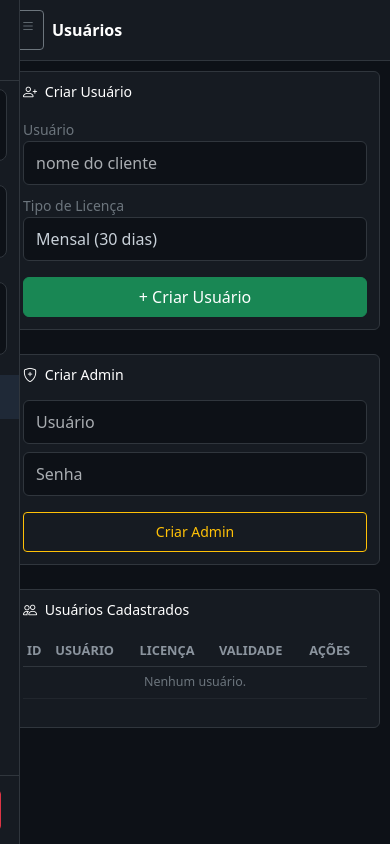
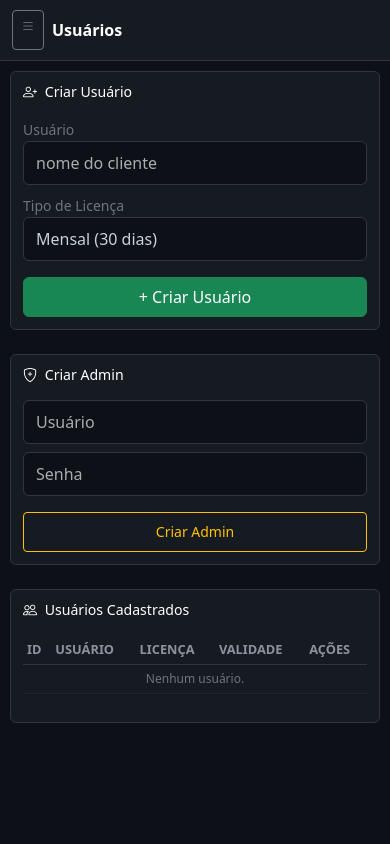
Before and after one commit to diaszzdev0/selfbot, a Flask app: page /admin in a window 390 px wide. Run offline with Flask 3, Linux system fonts and the light colour scheme; the visitor is signed in with stand-in values (Sample User, id 1).

Commit message:
fix layout admin mobile ios/android

```diff
--- a/templates/admin.html
+++ b/templates/admin.html
@@ -57,18 +57,23 @@
     .overlay.show { display: block; }
     @media (max-width: 768px) {
       :root { --sidebar-w: 0px; }
-      .sidebar { transform: translateX(-260px); width: 75vw; max-width: 280px; transition: transform .25s; }
+      .sidebar { transform: translateX(-280px); width: 80vw; max-width: 280px; transition: transform .25s; }
       .sidebar.open { transform: translateX(0); }
       .main { margin-left: 0; }
       .sidebar-toggle { display: inline-flex !important; }
       .content { padding: 10px; }
       .topbar { padding: 10px 12px; }
-      .table td, .table th { font-size: .78rem; padding: 6px 4px; }
+      .table td, .table th { font-size: .75rem; padding: 5px 4px; }
+      .table td .d-flex { flex-direction: column; gap: 4px !important; }
+      .table td .d-flex a, .table td .d-flex button { width: 100%; text-align: center; min-height: 36px; }
       .stat-box .num { font-size: 1.2rem; }
       h6 { font-size: .88rem; }
       .card.p-4 { padding: 12px !important; }
       input, textarea, select { font-size: 16px !important; min-height: 44px; }
       .btn { min-height: 40px; }
+      .key-text { font-size: .75rem; word-break: break-all; }
+      .col-lg-4, .col-lg-8, .col-lg-5, .col-lg-7 { width: 100% !important; }
+      .modal-dialog { margin: 10px; }
     }
   </style>
 </head>
```
